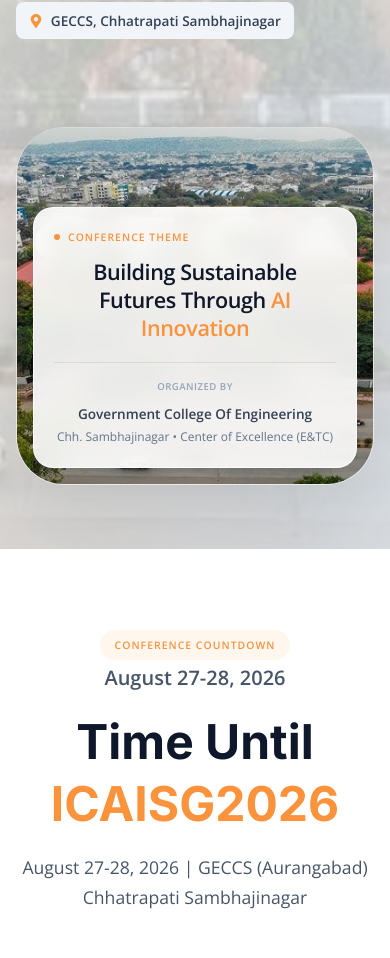
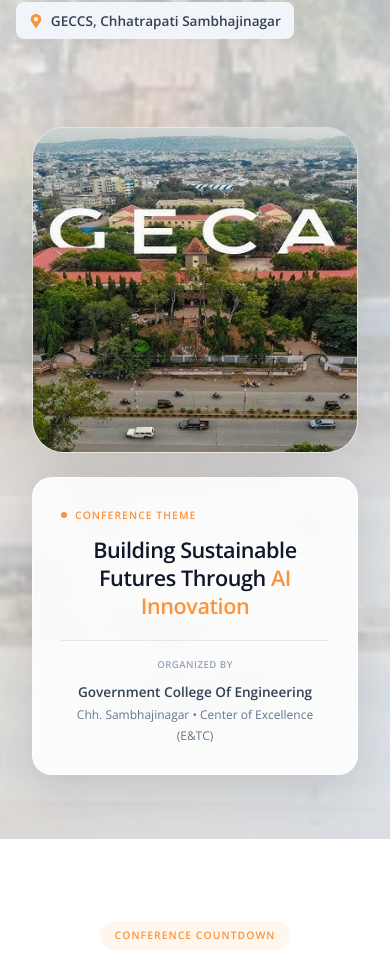
Before and after one commit to vishal-bhutekar21/InternationalconferenceGeca, a React (Vite) app: page / in a window 390 px wide. Shown: the part 1115-2073 px from the top of the page. Built offline with nearby package versions, Linux system fonts and the light colour scheme.

Commit message:
Fix hero card overlapping image on mobile by moving it out of image container

```diff
--- a/src/components/Hero.tsx
+++ b/src/components/Hero.tsx
@@ -111,6 +111,7 @@
                         style={{ position: 'relative', flex: '1 1 450px' }}
                         className="hero-image-container"
                     >
+                        <div style={{ position: 'relative' }}>
                             <div style={{
                                 borderRadius: '48px',
                                 overflow: 'hidden',
@@ -118,20 +119,16 @@
                                 aspectRatio: '1/1',
                                 border: '1px solid rgba(255,255,255,0.4)',
                                 position: 'relative'
-                        }}>
+                            }} className="hero-img-wrapper">
                                 <img
                                     src="/images/geca-drone.jpg"
                                     alt="GECCS Campus"
                                     style={{ width: '100%', height: '100%', objectFit: 'cover' }}
                                 />
+                            </div>
 
                             {/* Overlay Card - Refined Layout */}
-                            {/* Overlay Card - Refined Layout */}
                             <div style={{
-                                position: 'absolute',
-                                bottom: '1.5rem',
-                                left: '1.5rem',
-                                right: '1.5rem',
                                 backgroundColor: 'rgba(255, 255, 255, 0.9)',
                                 backdropFilter: 'blur(12px)',
                                 borderRadius: '20px',
@@ -208,6 +205,12 @@
                     border-radius: 50%;
                     animation: pulse 2s infinite;
                 }
+                .hero-overlay-card {
+                    position: absolute;
+                    bottom: 1.5rem;
+                    left: 1.5rem;
+                    right: 1.5rem;
+                }
                 @keyframes pulse {
                     0% { box-shadow: 0 0 0 0 rgba(249, 115, 22, 0.7); }
                     70% { box-shadow: 0 0 0 10px rgba(249, 115, 22, 0); }
@@ -236,11 +239,24 @@
                     }
                 }
                 @media (max-width: 767px) {
+                    .hero-image-container {
+                        max-width: 100% !important;
+                        padding: 0 1rem;
+                    }
+                    /* On mobile, move card below image */
                     .hero-overlay-card {
-                        padding: 1.25rem !important;
-                        bottom: 1rem !important;
-                        left: 1rem !important;
-                        right: 1rem !important;
+                        position: relative !important;
+                        bottom: auto !important;
+                        left: auto !important;
+                        right: auto !important;
+                        margin-top: 1.5rem;
+                        transform: none !important;
+                    }
+                    /* Adjust image container slightly */
+                    .hero-img-wrapper {
+                        border-radius: 32px !important;
+                        max-width: 400px;
+                        margin: 0 auto;
                     }
                     /* Disable fixed background on mobile to ensure proper scaling */
                     .hero-section-bg {
@@ -253,5 +269,4 @@
     );
 };
 
-
 export default Hero;
```
Lines whose indentation alone changed are shown as unchanged.
